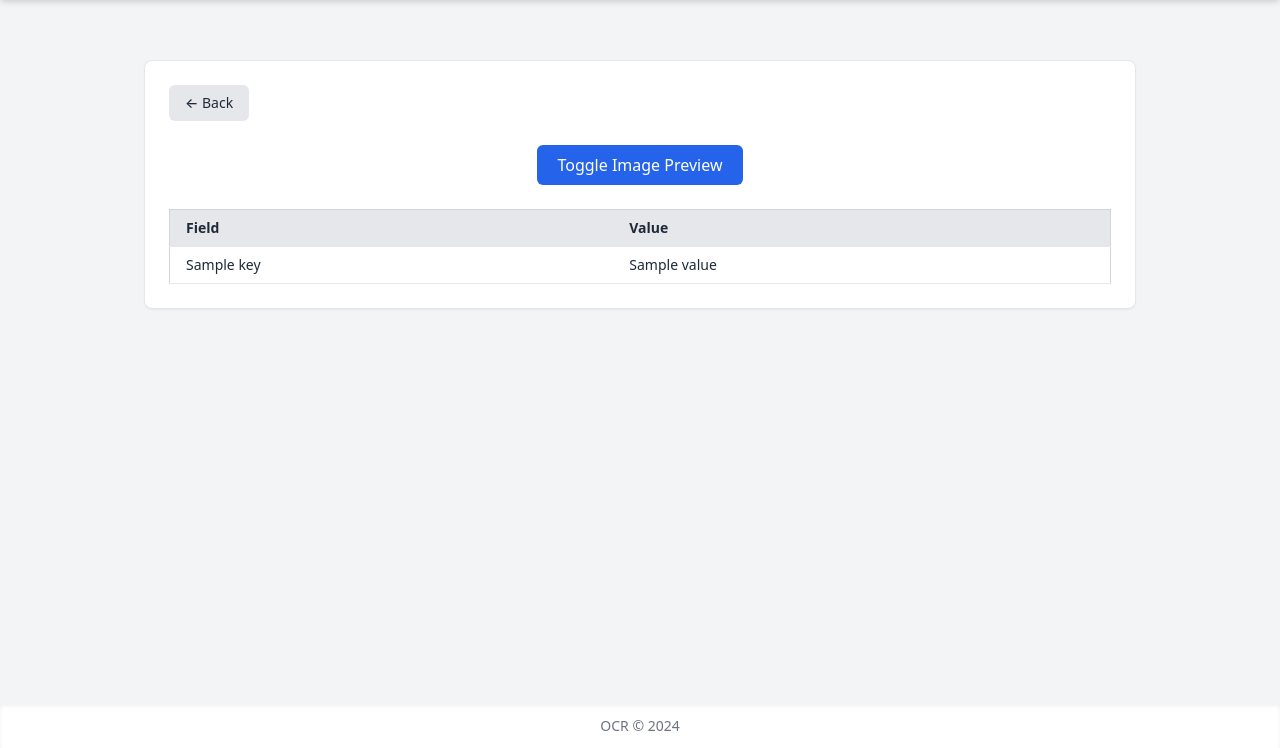
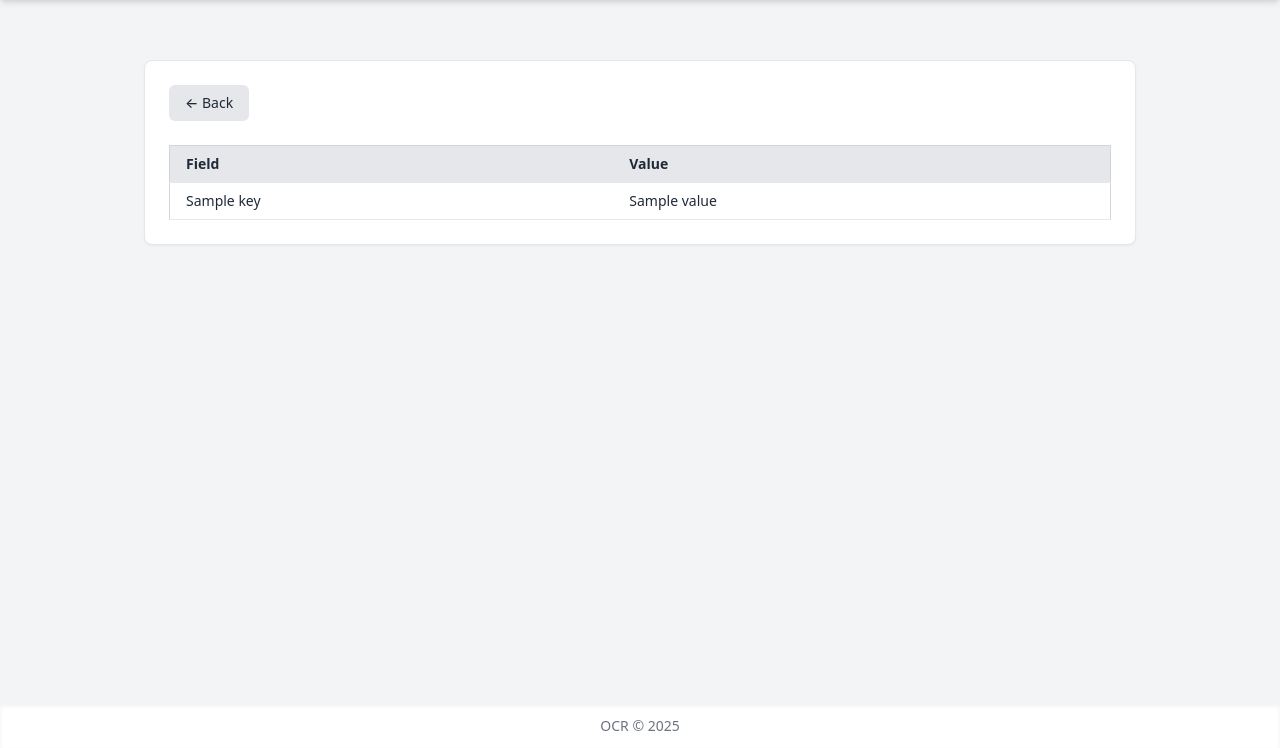
Before and after one commit to AbhinavT01/Advance_ocr_system, a Flask app: template templates/result.html in a window 1280 px wide. Shown: the part 52-800 px from the top of the page. Run offline with Flask 3, Linux system fonts and the light colour scheme; the template is opened without the code that fills it: most values are stand-ins (such as "Sample title", 1, 10 or a date in 2020); parts of the project's set-up code (start-up, migrations or seed data) failed here and were passed over; some libraries are stand-ins or nearby versions.

Commit message:
Update result.html

```diff
--- a/templates/result.html
+++ b/templates/result.html
@@ -64,11 +64,11 @@
       </div>
 
       <!-- Toggle Image Button -->
-      <div class="text-center">
+<!--       <div class="text-center">
         <button id="togglePreview" class="bg-blue-600 hover:bg-blue-700 text-white font-medium px-5 py-2 rounded-md transition">
           Toggle Image Preview
         </button>
-      </div>
+      </div> -->
 
       <!-- Image Preview -->
       <div id="imageContainer" class="hidden text-center">
@@ -102,7 +102,7 @@
 
   <!-- Footer -->
   <footer class="bg-white dark:bg-gray-800 shadow-inner py-3 text-center text-sm text-gray-500 dark:text-gray-400">
-    OCR &copy; 2024
+    OCR &copy; 2025
   </footer>
 
   <!-- Scripts -->
```
